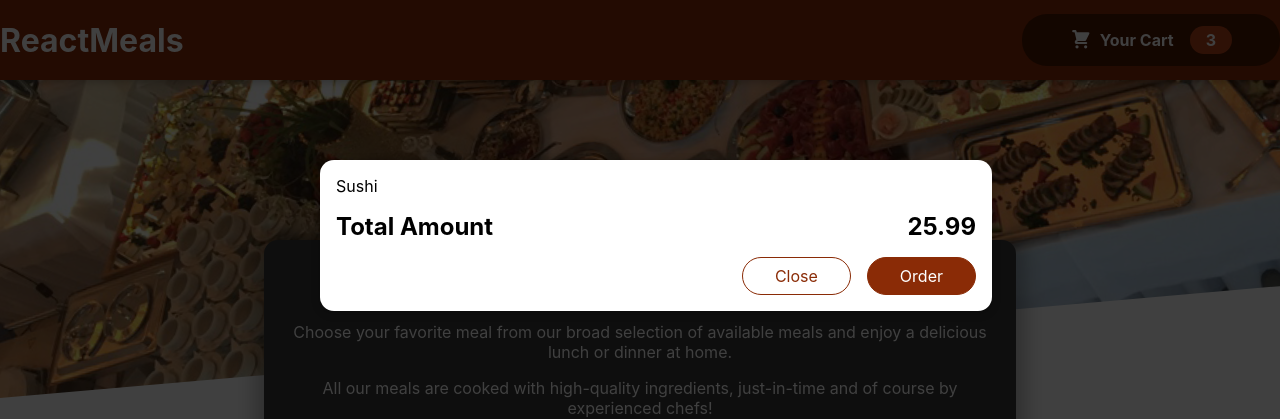
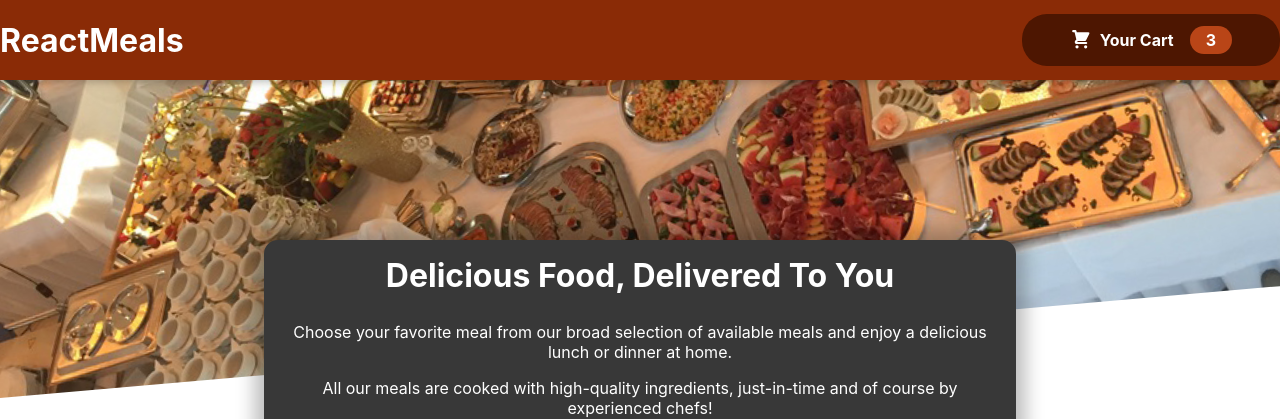
Before and after one commit to sopherwang/food_order_app_react, a React (Create React App) app: page / in a window 1280 px wide. Shown: the top 419 px of the page. Built offline with nearby package versions, Linux system fonts and the light colour scheme.

Commit message:
Handle cart visibility

```diff
--- a/src/App.js
+++ b/src/App.js
@@ -1,12 +1,23 @@
 import Header from "./components/layout/Header";
 import Meals from "./components/meals/Meals";
 import Cart from "./components/cart/Cart";
+import {useState} from 'react'
 
 function App() {
+  const [cartIsShown, setCartIsShown] = useState(false)
+
+  const showCartHandler = () => {
+    setCartIsShown(true)
+  }
+
+  const hideCartHandler = () => {
+    setCartIsShown(false)
+  }
+
   return (
     <>
-      <Cart/>
-      <Header/>
+      {cartIsShown && <Cart onHideCart={hideCartHandler}/>}
+      <Header onShowCart={showCartHandler}/>
       <main>
         <Meals/>
       </main>
--- a/src/components/cart/Cart.js
+++ b/src/components/cart/Cart.js
@@ -20,7 +20,7 @@
       <span>25.99</span>
     </div>
     <div className={classes.actions}>
-      <button className={classes['button--alt']}>Close</button>
+      <button className={classes['button--alt']} onClick={props.onHideCart}>Close</button>
       <button className={classes.button}>Order</button>
     </div>
   </Modal>
--- a/src/components/layout/Header.js
+++ b/src/components/layout/Header.js
@@ -7,7 +7,7 @@
     <>
       <header className={classes.header}>
         <h1>ReactMeals</h1>
-        <HeaderCartButton/>
+        <HeaderCartButton onClick={props.onShowCart}/>
       </header>
       <div className={classes['main-image']}>
         <img src={mealImage} alt='A table full of food.'/>
--- a/src/components/layout/HeaderCartButton.js
+++ b/src/components/layout/HeaderCartButton.js
@@ -2,7 +2,7 @@
 
 const HeaderCartButton = props => {
 
-  return <button className={classes.button}>
+  return <button className={classes.button} onClick={props.onClick}>
     <span className={classes.icon}>
       <CartIcon/>
     </span>
```
